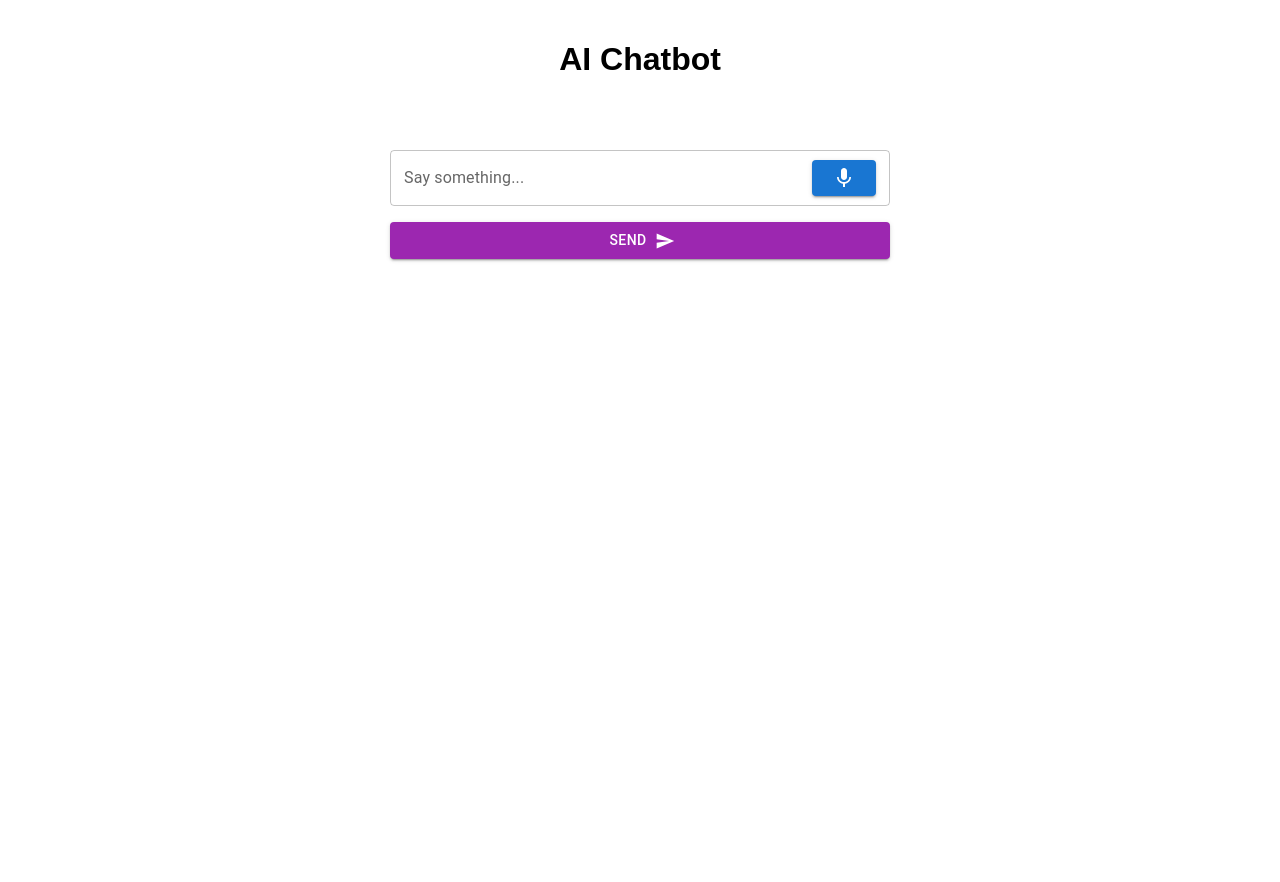
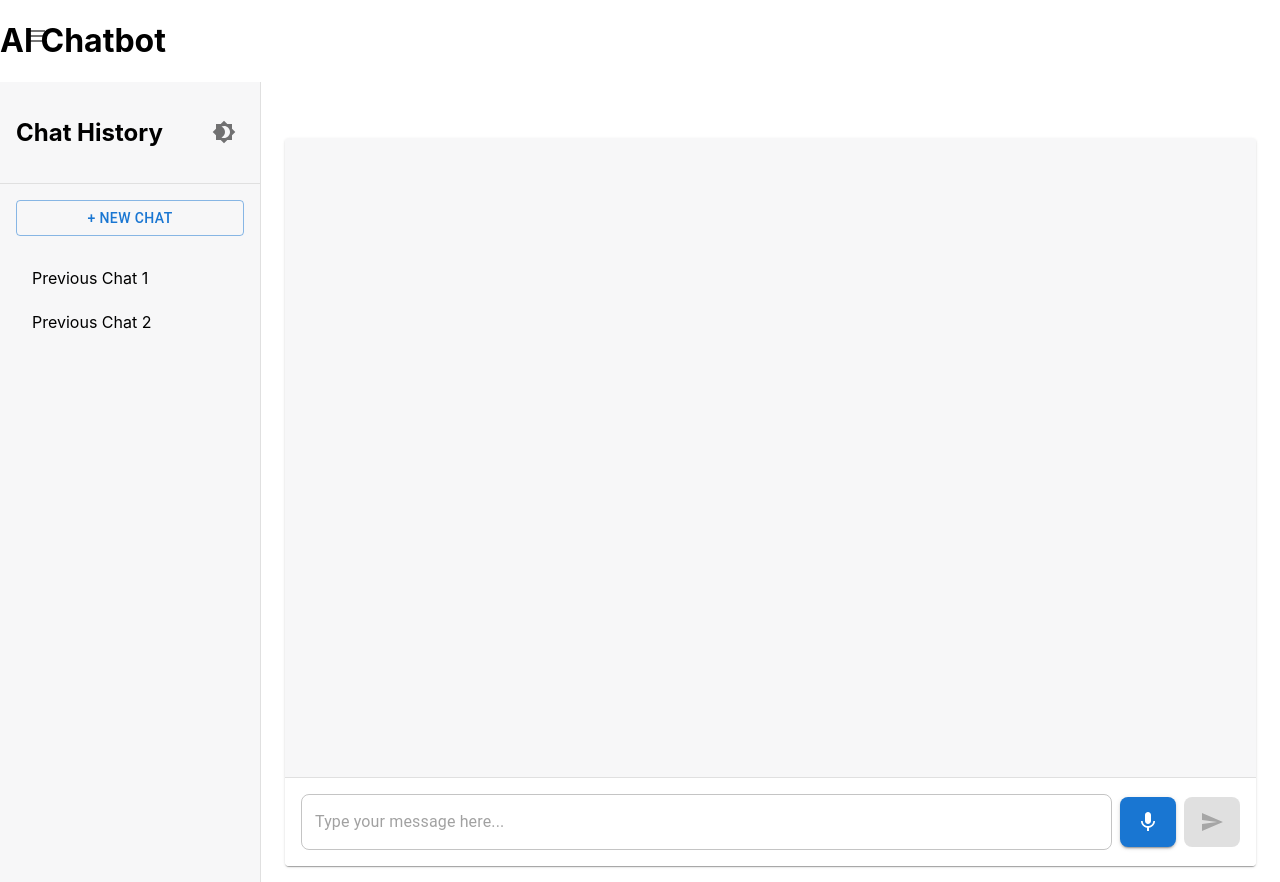
Before and after one commit to Nandinipatil1410/Team-Anvesha-Encode-Hackathon, a React (Create React App) app: page / in a window 1280 px wide. Before the commit the page ends 800 px from the top, so only its background shows below. Built offline with nearby package versions, Linux system fonts and the light colour scheme.

Commit message:
changed UI

```diff
--- a/src/App.css
+++ b/src/App.css
@@ -1,45 +1,293 @@
-.App {
-  text-align: center;
-  font-family: Arial, sans-serif;
-  padding: 20px;
+/* Base styles */
+body {
+  margin: 0;
+  padding: 0;
+  transition: background-color 0.3s ease;
 }
 
-.chatbot {
-  margin: 20px auto;
-  max-width: 600px;
-  text-align: left;
+/* Theme styles */
+.app-container {
+  display: flex;
+  min-height: 100vh;
+  background-color: #ffffff;
+  transition: background-color 0.3s ease;
 }
 
-.chatbot form {
-  display: flex;
-  gap: 10px;
+.app-container.dark-mode {
+  background-color: #343541;
 }
 
-.chatbot input {
-  flex-grow: 1;
-  padding: 10px;
-  font-size: 16px;
+/* Sidebar styles */
+.sidebar {
+  width: 260px;
+  background-color: #f7f7f8;
+  transition: all 0.3s ease;
+  border-right: 1px solid #e0e0e0;
+  display: flex;
+  flex-direction: column;
 }
 
-.chatbot button {
-  padding: 10px 20px;
-  font-size: 16px;
-  background-color: #4caf50;
-  color: white;
-  border: none;
-  border-radius: 5px;
+.sidebar.closed {
+  width: 0;
+  overflow: hidden;
+}
+
+.sidebar-header {
+  padding: 16px;
+  display: flex;
+  justify-content: space-between;
+  align-items: center;
+  border-bottom: 1px solid #e0e0e0;
+}
+
+.chat-history {
+  padding: 16px;
+  display: flex;
+  flex-direction: column;
+  gap: 8px;
+}
+
+.new-chat {
+  margin-bottom: 16px !important;
+}
+
+.history-item {
+  padding: 8px 16px;
+  border-radius: 4px;
   cursor: pointer;
 }
 
-.chatbot button:disabled {
-  background-color: #9e9e9e;
-  cursor: not-allowed;
+.history-item:hover {
+  background-color: rgba(0, 0, 0, 0.05);
 }
 
-.response {
-  margin-top: 20px;
-  padding: 10px;
+/* Main content */
+.main-content {
+  flex: 1;
+  display: flex;
+  flex-direction: column;
+}
+
+.sidebar-toggle {
+  position: absolute !important;
+  top: 16px;
+  left: 16px;
+  z-index: 1000;
+}
+
+/* Chat Container */
+.chat-container {
+  flex: 1;
+  display: flex !important;
+  flex-direction: column;
+  padding: 16px;
+}
+
+/* Main chat paper */
+.chat-paper {
+  flex: 1;
+  display: flex !important;
+  flex-direction: column;
+  background-color: #ffffff !important;
+  overflow: hidden;
+  margin-top: 40px !important;
+}
+
+/* Dark mode styles */
+.dark-mode .sidebar {
+  background-color: #202123;
+  border-color: #4d4d4f;
+}
+
+.dark-mode .sidebar-header h2 {
+  color: #ffffff;
+}
+
+.dark-mode .chat-paper {
+  background-color: #343541 !important;
+}
+
+.dark-mode .message-bubble.bot {
+  background-color: #444654 !important;
+  color: #ffffff !important;
+}
+
+.dark-mode .message-bubble.user {
+  background-color: #1976d2 !important;
+  color: #ffffff !important;
+}
+
+.dark-mode .input-area {
+  background-color: #343541;
+  border-color: #4d4d4f;
+}
+
+.dark-mode .chat-input {
+  background-color: #40414f;
+}
+
+.dark-mode .chat-input .MuiOutlinedInput-root {
+  color: #ffffff;
+}
+
+.dark-mode .chat-input .MuiOutlinedInput-notchedOutline {
+  border-color: #4d4d4f;
+}
+
+.dark-mode .history-item {
+  color: #ffffff;
+}
+
+.dark-mode .history-item:hover {
+  background-color: rgba(255, 255, 255, 0.1);
+}
+
+.dark-mode .new-chat {
+  color: #ffffff !important;
+  border-color: #4d4d4f !important;
+}
+
+.dark-mode .messages-area {
+  background-color: #343541;
+}
+
+/* Messages area */
+.messages-area {
+  flex: 1;
+  overflow: auto;
+  padding: 16px;
+  display: flex;
+  flex-direction: column;
+  gap: 16px;
+  background-color: #f7f7f8;
+}
+
+/* Message styling */
+.message-wrapper {
+  display: flex;
+  width: 100%;
+}
+
+.message-wrapper.user {
+  justify-content: flex-end;
+}
+
+.message-wrapper.bot {
+  justify-content: flex-start;
+}
+
+.message-bubble {
+  padding: 16px !important;
+  max-width: 70%;
+  border-radius: 8px !important;
+}
+
+.message-bubble.user {
+  background-color: #1976d2 !important;
+  color: #ffffff !important;
+}
+
+.message-bubble.bot {
+  background-color: #f7f7f8 !important;
+}
+
+/* Input area */
+.input-area {
+  padding: 16px;
+  border-top: 1px solid #e0e0e0;
+  background-color: #ffffff;
+}
+
+.input-container {
+  display: flex;
+  gap: 8px;
+  align-items: center;
+  position: relative;
+}
+
+/* Chat input */
+.chat-input {
+  background-color: #ffffff;
+}
+
+.chat-input .MuiOutlinedInput-root {
+  border-radius: 8px;
+}
+
+/* Button group */
+.button-group {
+  display: flex;
+  gap: 8px;
+}
+
+.mic-button,
+.send-button {
+  min-width: 50px !important;
+  height: 50px !important;
+  border-radius: 8px !important;
+}
+
+/* Custom Scrollbar */
+::-webkit-scrollbar {
+  width: 8px;
+}
+
+::-webkit-scrollbar-track {
   background: #f1f1f1;
-  border-radius: 5px;
-  font-size: 16px;
 }
+
+::-webkit-scrollbar-thumb {
+  background: #888;
+  border-radius: 4px;
+}
+
+::-webkit-scrollbar-thumb:hover {
+  background: #555;
+}
+
+/* Responsive Design */
+@media (max-width: 768px) {
+  .sidebar {
+    position: absolute;
+    height: 100vh;
+    z-index: 1000;
+  }
+
+  .sidebar.closed {
+    transform: translateX(-100%);
+  }
+
+  .chat-container {
+    padding: 8px;
+  }
+}
+
+/* Icon colors in dark mode */
+.dark-mode .MuiIconButton-root {
+  color: #ffffff !important;
+}
+
+.dark-mode .MuiSvgIcon-root {
+  color: #ffffff !important;
+}
+
+.dark-mode .mic-button,
+.dark-mode .send-button {
+  background-color: #40414f !important;
+}
+
+.dark-mode .mic-button:hover,
+.dark-mode .send-button:hover {
+  background-color: #2a2b32 !important;
+}
+
+.dark-mode .mic-button:disabled,
+.dark-mode .send-button:disabled {
+  background-color: #2a2b32 !important;
+  color: rgba(255, 255, 255, 0.3) !important;
+}
+
+.dark-mode .mic-button:disabled .MuiSvgIcon-root,
+.dark-mode .send-button:disabled .MuiSvgIcon-root {
+  color: rgba(255, 255, 255, 0.3) !important;
+}
--- a/src/Chatbot.js
+++ b/src/Chatbot.js
@@ -1,13 +1,15 @@
 import React, { useState, useEffect } from 'react';
 import axios from 'axios';
-import { Button, TextField, Box } from '@mui/material';
-import { Send as SendIcon, Mic as MicIcon } from '@mui/icons-material';
+import { Button, TextField, Container, Paper, Box, Typography, IconButton } from '@mui/material';
+import { Send as SendIcon, Mic as MicIcon, Menu as MenuIcon, Brightness4, Brightness7 } from '@mui/icons-material';
 
 const Chatbot = () => {
   const [messages, setMessages] = useState([]);
   const [userInput, setUserInput] = useState('');
   const [isListening, setIsListening] = useState(false);
   const [isLoading, setIsLoading] = useState(false);
+  const [isSidebarOpen, setIsSidebarOpen] = useState(true);
+  const [isDarkMode, setIsDarkMode] = useState(false);
 
   useEffect(() => {
     // Removed the line that speaks user input, so only bot responses will be spoken
@@ -141,41 +143,97 @@ const Chatbot = () => {
     recognition.start();
   };
 
+  const toggleSidebar = () => {
+    setIsSidebarOpen(!isSidebarOpen);
+  };
+
+  const toggleTheme = () => {
+    setIsDarkMode(!isDarkMode);
+    document.body.classList.toggle('dark-mode');
+  };
+
   return (
-    <Box display="flex" flexDirection="column" p={2} maxWidth="500px" margin="auto" mt={5}>
-      <Box display="flex" flexDirection="column" mb={2} maxHeight="300px" overflow="auto">
+    <div className={`app-container ${isDarkMode ? 'dark-mode' : ''}`}>
+      <div className={`sidebar ${isSidebarOpen ? 'open' : 'closed'}`}>
+        <div className="sidebar-header">
+          <h2>Chat History</h2>
+          <IconButton onClick={toggleTheme} className="theme-toggle">
+            {isDarkMode ? <Brightness7 /> : <Brightness4 />}
+          </IconButton>
+        </div>
+        <div className="chat-history">
+          <Button variant="outlined" className="new-chat">
+            + New Chat
+          </Button>
+          {/* Add chat history items here */}
+          <div className="history-item">Previous Chat 1</div>
+          <div className="history-item">Previous Chat 2</div>
+        </div>
+      </div>
+
+      <div className="main-content">
+        <IconButton
+          className="sidebar-toggle"
+          onClick={toggleSidebar}
+        >
+          <MenuIcon />
+        </IconButton>
+
+        <Container className="chat-container">
+          <Paper className="chat-paper">
+            <Box className="messages-area">
               {messages.map((msg, index) => (
-          <Box key={index} p={1} my={1} borderRadius="8px" bgcolor={msg.sender === 'user' ? 'lightblue' : 'lightgreen'}>
-            <strong>{msg.sender === 'user' ? 'You: ' : 'Bot: '}</strong>{msg.message}
+                <Box key={index} className={`message-wrapper ${msg.sender}`}>
+                  <Paper className={`message-bubble ${msg.sender}`}>
+                    <Typography>{msg.message}</Typography>
+                  </Paper>
                 </Box>
               ))}
             </Box>
+
+            <Box className="input-area">
+              <Box className="input-container">
                 <TextField
-        label="Say something..."
+                  fullWidth
                   variant="outlined"
-        fullWidth
+                  placeholder="Type your message here..."
                   value={userInput}
                   onChange={(e) => setUserInput(e.target.value)}
                   disabled={isListening}
-        InputProps={{
-          endAdornment: (
-            <Button onClick={isListening ? null : startListening} variant="contained" color="primary">
+                  onKeyPress={(e) => {
+                    if (e.key === 'Enter' && !e.shiftKey) {
+                      e.preventDefault();
+                      handleSubmit();
+                    }
+                  }}
+                  multiline
+                  maxRows={4}
+                  className="chat-input"
+                />
+                <Box className="button-group">
+                  <Button
+                    variant="contained"
+                    onClick={isListening ? null : startListening}
+                    disabled={isListening}
+                    className="mic-button"
+                  >
                     <MicIcon />
                   </Button>
-          ),
-        }}
-      />
                   <Button
                     variant="contained"
-        color="secondary"
                     onClick={handleSubmit}
-        disabled={isLoading || isListening}
-        endIcon={<SendIcon />}
-        sx={{ mt: 2 }}
+                    disabled={isLoading || isListening || !userInput.trim()}
+                    className="send-button"
                   >
-        Send
+                    <SendIcon />
                   </Button>
                 </Box>
+              </Box>
+            </Box>
+          </Paper>
+        </Container>
+      </div>
+    </div>
   );
 };
 
```
Lines whose indentation alone changed are shown as unchanged.
